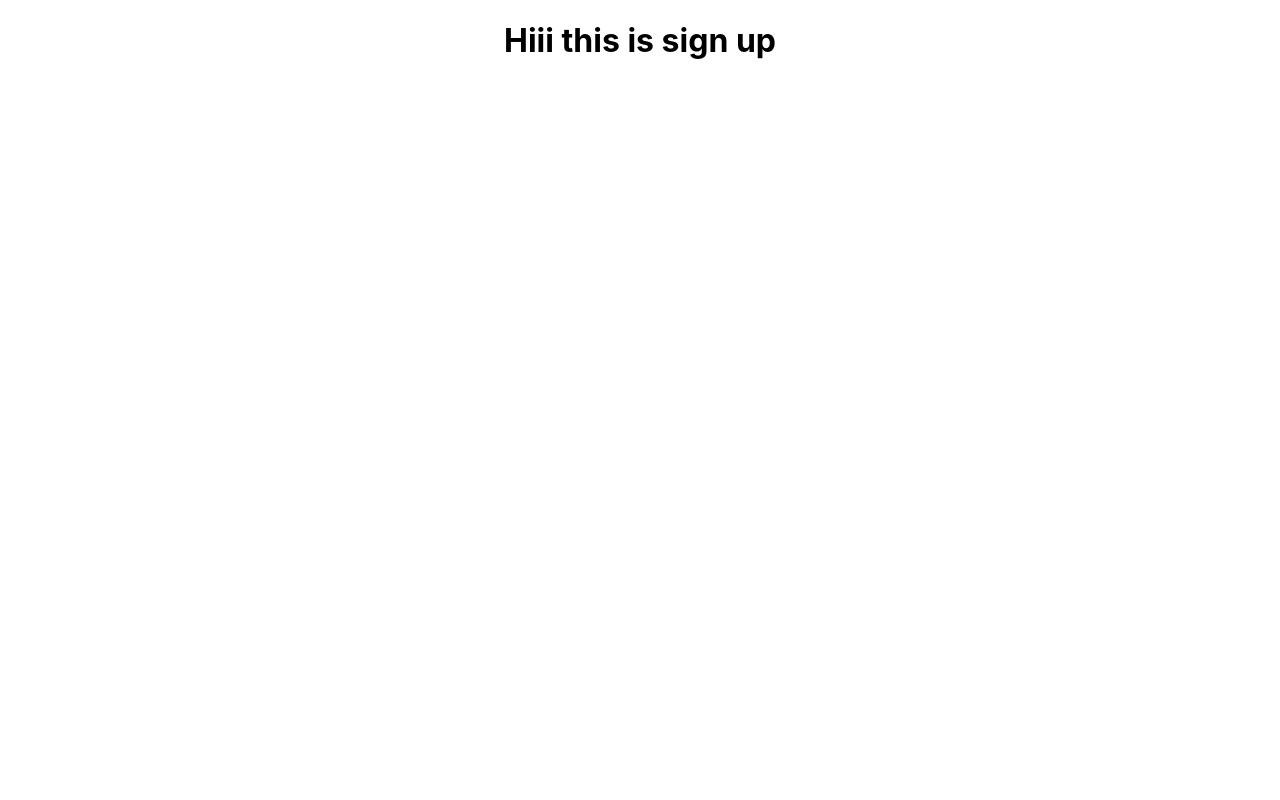
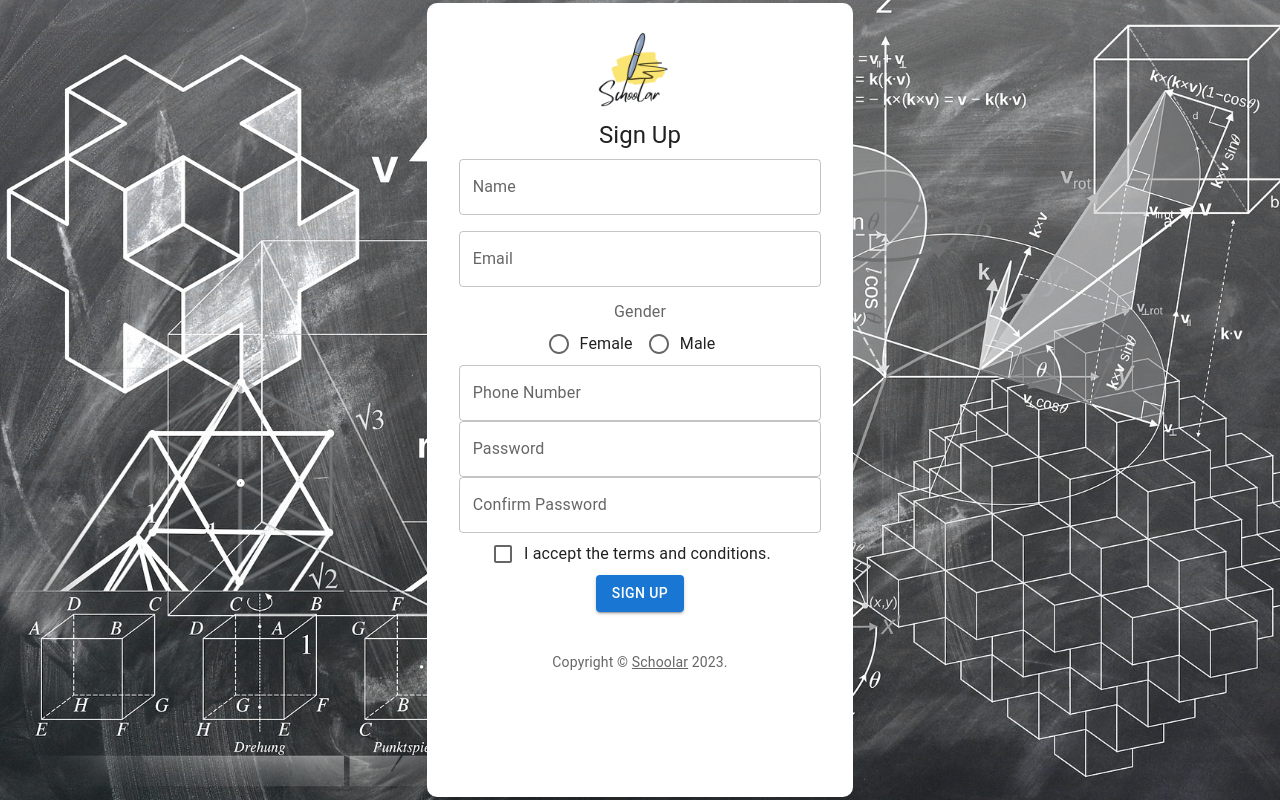
Before and after one commit to rahulsuthar22/sms, a React (Create React App) app: page /signup in a window 1280 px wide. Built offline with nearby package versions, Linux system fonts and the light colour scheme.

Commit message:
login ui fixses

```diff
--- a/package.json
+++ b/package.json
@@ -17,6 +17,7 @@
     "@types/node": "^16.18.11",
     "@types/react": "^18.0.26",
     "@types/react-dom": "^18.0.10",
+    "formik": "^2.2.9",
     "react": "^18.2.0",
     "react-dom": "^18.2.0",
     "react-router-dom": "^6.6.1",
@@ -24,7 +25,8 @@
     "react-scripts": "5.0.1",
     "styled-components": "^5.3.6",
     "typescript": "^4.9.4",
-    "web-vitals": "^2.1.4"
+    "web-vitals": "^2.1.4",
+    "yup": "^0.32.11"
   },
   "scripts": {
     "start": "react-scripts start",
--- a/src/components/Login.tsx
+++ b/src/components/Login.tsx
@@ -4,17 +4,19 @@ import CssBaseline from "@mui/material/CssBaseline";
 import TextField from "@mui/material/TextField";
 import InputAdornment from "@mui/material/InputAdornment";
 import Link from "@mui/material/Link";
-import Paper from "@mui/material/Paper";
 import Box from "@mui/material/Box";
 import Grid from "@mui/material/Grid";
 import Typography from "@mui/material/Typography";
 import { createTheme, ThemeProvider } from "@mui/material/styles";
 import loginBg from "../images/login_bg.jpg";
 import logo from "../images/logo.png";
-import EmailOutlinedIcon from "@mui/icons-material/EmailOutlined";
 import IconButton from "@mui/material/IconButton";
 import Visibility from "@mui/icons-material/Visibility";
 import VisibilityOff from "@mui/icons-material/VisibilityOff";
+import { Formik, Field, ErrorMessage, Form } from "formik";
+// import { Form } from "react-router-dom";
+import * as Yup from 'yup'
+import AccountCircle from '@mui/icons-material/AccountCircle';
 
 function Copyright(props: any) {
   return (
@@ -34,14 +36,7 @@ function Copyright(props: any) {
 const theme = createTheme();
 
 export default function Login() {
-  const handleSubmit = (event: React.FormEvent<HTMLFormElement>) => {
-    event.preventDefault();
-    const data = new FormData(event.currentTarget);
-    console.log({
-      email: data.get("email"),
-      password: data.get("password"),
-    });
-  };
+
   const [showPassword, setShowPassword] = React.useState(false);
 
   const handleClickShowPassword = () => setShowPassword((show) => !show);
@@ -49,6 +44,22 @@ export default function Login() {
     event.preventDefault();
   };
 
+  const btnstyle = { margin: '8px 0' }
+  const txtstyle = { margin: '8px 0' }
+
+  const initialValues = {
+    username: '',
+    password: '',
+  }
+  const validationSchema = Yup.object().shape({
+    username: Yup.string().email('please enter valid email').required("Required"),
+    password: Yup.string().required("Required")
+  })
+  const onSubmit = (values) => {
+    console.log(values)
+
+
+  }
   return (
     <ThemeProvider theme={theme}>
       <Grid container component="main" sx={{ height: "100vh" }}>
@@ -80,54 +91,49 @@ export default function Login() {
               <Typography component="h1" variant="h5">
                 Sign in
               </Typography>
-              <Box component="form" noValidate onSubmit={handleSubmit} sx={{ mt: 1 }}>
-                <TextField
+              <Box component="div"></Box>
+              <Formik initialValues={initialValues} onSubmit={onSubmit} validationSchema={validationSchema}>
+                {(props) => (
+                  <Form>
+                    <Field as={TextField} size='small' color='warning' style={txtstyle} label='Email' name="username"
+                      placeholder='Enter email address' fullWidth required
                       InputProps={{
                         endAdornment: (
                           <InputAdornment position="end">
-                        <EmailOutlinedIcon />
+                            <AccountCircle />
                           </InputAdornment>
                         ),
                       }}
-                  size="small"
-                  color="warning"
-                  margin="normal"
-                  required
-                  fullWidth
-                  id="email"
-                  label="Email Address"
-                  name="email"
-                  autoComplete="email"
-                  autoFocus
-                  type="email"
-                  inputProps={{ inputMode: "email" }}
+                      error
+                      helperText={<ErrorMessage name="username" />}
                     />
-                <TextField
+                    <Field as={TextField} size='small' color='warning' style={txtstyle} label='Password' name="password"
+                      placeholder='Enter password'
+                      type={showPassword ? 'text' : 'password'}
+                      fullWidth required
                       InputProps={{
                         endAdornment: (
                           <InputAdornment position="end">
-                        <IconButton aria-label="toggle password visibility" onClick={handleClickShowPassword} onMouseDown={handleMouseDownPassword} edge="end">
+                            <IconButton
+                              aria-label="toggle password visibility"
+                              onClick={handleClickShowPassword}
+                              onMouseDown={handleMouseDownPassword}
+                              edge="end"
+                            >
                               {showPassword ? <VisibilityOff /> : <Visibility />}
                             </IconButton>
                           </InputAdornment>
-                    ),
+                        )
                       }}
-                  type={showPassword ? "text" : "password"}
-                  size="small"
-                  color="warning"
-                  margin="normal"
-                  required
-                  fullWidth
-                  name="password"
-                  label="Password"
-                  id="password"
-                  autoComplete="current-password"
-                />
-                {/* <FormControlLabel control={<Checkbox value="remember" color="primary" />} label="Remember me" /> */}
-                <Box component="div"></Box>
-                <Button type="submit" color="warning" fullWidth variant="contained" sx={{ mt: 3, mb: 2 }}>
-                  Sign In
-                </Button>
+                      error
+                      helperText={<ErrorMessage name="password" />} />
+                    <Button type='submit' color='warning' variant="contained"
+                      style={btnstyle} fullWidth
+                    >Sign In</Button>
+
+                  </Form>
+                )}
+              </Formik>
               <Grid container sx={{ justifyContent: "space-between" }}>
                 <Grid item>
                   <Link href="#" variant="body2" color="#ed6c02" style={{ textDecoration: "none" }}>
@@ -135,14 +141,14 @@ export default function Login() {
                   </Link>
                 </Grid>
                 <Grid item>
-                    <Link href="#" variant="body2" color="#ed6c02" style={{ textDecoration: "none" }}>
+                  <Link href="/signup" variant="body2" color="#ed6c02" style={{ textDecoration: "none" }}>
                     Don't have an account? Sign Up
                   </Link>
                 </Grid>
               </Grid>
               <Copyright sx={{ mt: 5 }} />
             </Box>
-            </Box>
+            {/* </Box> */}
           </Grid>
         </Grid>
       </Grid>
--- a/src/components/SideNavBar.tsx
+++ b/src/components/SideNavBar.tsx
@@ -7,7 +7,6 @@ import Toolbar from '@mui/material/Toolbar';
 import List from '@mui/material/List';
 import CssBaseline from '@mui/material/CssBaseline';
 import Typography from '@mui/material/Typography';
-import Divider from '@mui/material/Divider';
 import IconButton from '@mui/material/IconButton';
 import MenuIcon from '@mui/icons-material/Menu';
 import ChevronLeftIcon from '@mui/icons-material/ChevronLeft';
@@ -16,7 +15,6 @@ import ListItem from '@mui/material/ListItem';
 import ListItemButton from '@mui/material/ListItemButton';
 import ListItemIcon from '@mui/material/ListItemIcon';
 import ListItemText from '@mui/material/ListItemText';
-import InboxIcon from '@mui/icons-material/MoveToInbox';
 import MailIcon from '@mui/icons-material/Mail';
 import { useState } from 'react';
 import Dashboard from './Dashboard';
@@ -99,10 +97,6 @@ export default function SideNavBar() {
     const [menudata, setMenudata] = useState("dashboard");
 
 
-    const handleDrawerOpen = () => {
-        setOpen(true);
-    };
-
     const handleDrawerClose = () => {
         setOpen(false);
     };
@@ -111,7 +105,7 @@ export default function SideNavBar() {
         <>
             <Box sx={{ display: 'flex' }}>
                 <CssBaseline />
-                <AppBar position="fixed" elevation={4} sx={{ backgroundColor: "#ffffff", color: "#2f2f2f" }}>
+                <AppBar position="fixed" elevation={4} sx={{ backgroundColor: "blue", color: "#2f2f2f" }}>
                     <Toolbar>
                         <IconButton
                             color="inherit"
@@ -132,14 +126,14 @@ export default function SideNavBar() {
                             {theme.direction === 'rtl' ? <ChevronRightIcon /> : <ChevronLeftIcon />}
                         </IconButton>
                     </DrawerHeader>
-                    <Divider />
-                    <List>
+                    <List >
                         <ListItem disablePadding sx={{ display: 'block' }} onClick={() => { setMenudata("Dashboard") }}>
                             <ListItemButton
                                 sx={{
                                     minHeight: 48,
                                     justifyContent: open ? 'initial' : 'center',
                                     px: 2.5,
+                                    backgroundColor: "blue"
                                 }}
                             >
                                 <ListItemIcon
@@ -162,6 +156,8 @@ export default function SideNavBar() {
                                     minHeight: 48,
                                     justifyContent: open ? 'initial' : 'center',
                                     px: 2.5,
+                                    backgroundColor: "blue"
+
                                 }}
                             >
                                 <ListItemIcon
@@ -179,8 +175,8 @@ export default function SideNavBar() {
                     </List>
                 </Drawer>
                 <Box component="main" sx={{ flexGrow: 1, p: 3 }}>
-                    {menudata == "dashboard" && <Dashboard />}
-                    {menudata == "Add Teachers" && <Login />}
+                    {menudata === "dashboard" && <Dashboard />}
+                    {menudata === "Add Teachers" && <Login />}
                 </Box>
             </Box>
         </>
--- a/src/components/Signup.tsx
+++ b/src/components/Signup.tsx
@@ -1,11 +1,92 @@
+import * as React from "react";
+import Button from "@mui/material/Button";
+import CssBaseline from "@mui/material/CssBaseline";
+import TextField from "@mui/material/TextField";
+import Link from "@mui/material/Link";
+import Box from "@mui/material/Box";
+import Grid from "@mui/material/Grid";
+import Typography from "@mui/material/Typography";
+import { createTheme, ThemeProvider } from "@mui/material/styles";
+import loginBg from "../images/login_bg.jpg";
+import logo from "../images/logo.png";
+import { FormControlLabel, Checkbox, FormControl, FormLabel, Radio, RadioGroup } from "@mui/material";
+// import { Form } from "react-router-dom";
 
-
-const Signup = () => {
+function Copyright(props: any) {
   return (
-    <div>
-      <h1>Hiii this is sign up</h1>
-    </div>
-  )
+    <>
+      <Typography variant="body2" color="text.secondary" align="center" {...props}>
+        {"Copyright © "}
+        <Link color="inherit" href="https://mui.com/">
+          Schoolar
+        </Link>{" "}
+        {new Date().getFullYear()}
+        {"."}
+      </Typography>
+    </>
+  );
 }
 
-export default Signup
+const theme = createTheme();
+
+export default function Login() {
+  const marginTop = { marginTop: 5 }
+  const txtstyle = { margin: '8px 0' }
+  return (
+    <ThemeProvider theme={theme}>
+      <Grid container component="main" sx={{ height: "100vh" }}>
+        <CssBaseline />
+        <Grid
+          item
+          xs={12}
+          sx={{
+            backgroundImage: `url(${loginBg})`,
+            backgroundRepeat: "no-repeat",
+            backgroundColor: (t) => (t.palette.mode === "light" ? t.palette.grey[50] : t.palette.grey[900]),
+            backgroundSize: "cover",
+            backgroundPosition: "center",
+            display: "flex",
+            justifyContent: "center",
+          }}
+        >
+          <Grid item xs={12} sm={8} md={4} component="div" style={{ margin: 3, borderRadius: "10px", backgroundColor: "white" }}>
+            <Box
+              sx={{
+                my: 2,
+                mx: 4,
+                display: "flex",
+                flexDirection: "column",
+                alignItems: "center",
+              }}
+            >
+              <img src={logo} style={{ width: "100px" }} alt="" />
+              <Typography component="h1" variant="h5">
+                Sign Up
+              </Typography>
+              <form>
+                <TextField fullWidth style={txtstyle} label='Name' placeholder="Enter your name" />
+                <TextField fullWidth style={txtstyle} label='Email' placeholder="Enter your email" />
+                <FormControl component="fieldset" style={marginTop}>
+                  <FormLabel component="legend">Gender</FormLabel>
+                  <RadioGroup aria-label="gender" name="gender" style={{ display: 'initial' }}>
+                    <FormControlLabel value="female" control={<Radio />} label="Female" />
+                    <FormControlLabel value="male" control={<Radio />} label="Male" />
+                  </RadioGroup>
+                </FormControl>
+                <TextField fullWidth label='Phone Number' placeholder="Enter your phone number" />
+                <TextField fullWidth label='Password' placeholder="Enter your password" />
+                <TextField fullWidth label='Confirm Password' placeholder="Confirm your password" />
+                <FormControlLabel
+                  control={<Checkbox name="checkedA" />}
+                  label="I accept the terms and conditions."
+                />
+                <Button type='submit' variant='contained' color='primary'>Sign up</Button>
+              </form>
+              <Copyright sx={{ mt: 5 }} />
+            </Box>
+          </Grid>
+        </Grid>
+      </Grid>
+    </ThemeProvider>
+  );
+}
```
Also changed, not shown: 1 other file (tests, documents, lock files or other folders). Lines whose indentation alone changed are shown as unchanged.
